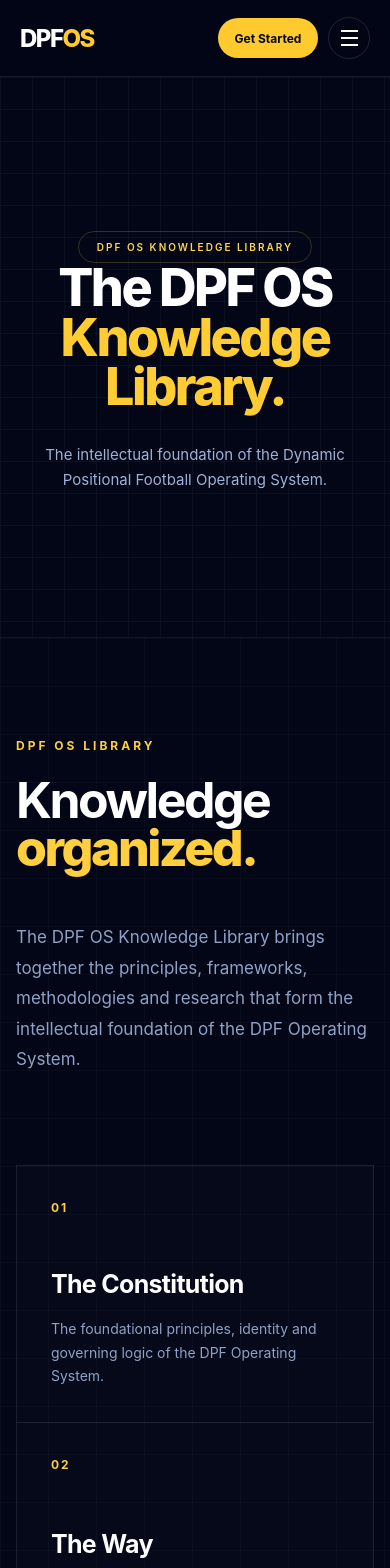
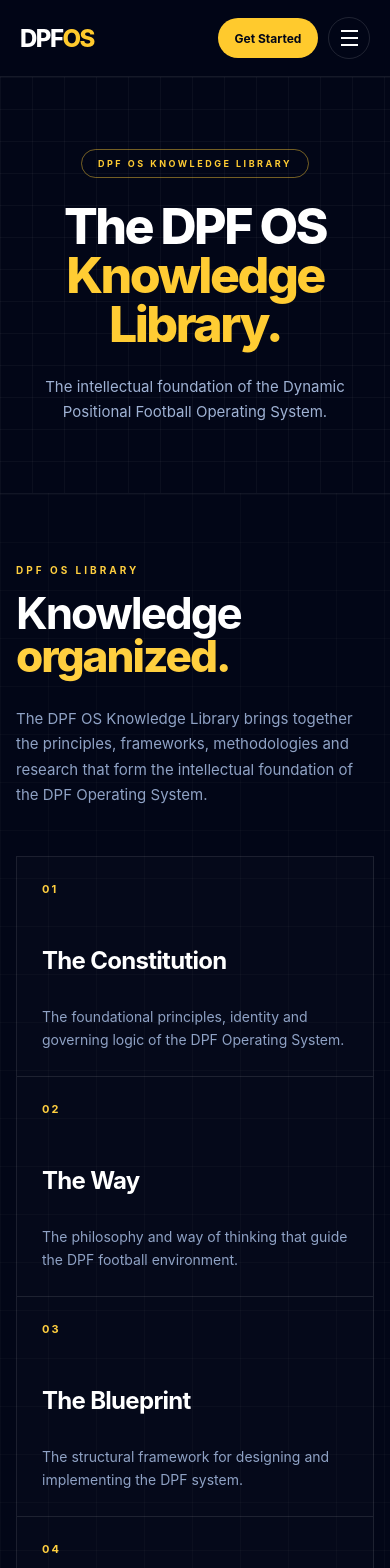
Before and after one commit to dpfos/dpfos-website, a React (Vite) app: page /library in a window 390 px wide. Shown: the top 1568 px of the page. Built offline with nearby package versions, Linux system fonts and the light colour scheme.

Commit message:
Refine library responsive design

```diff
--- a/src/components/library/Library.css
+++ b/src/components/library/Library.css
@@ -4,6 +4,7 @@
   color: #ffffff;
   overflow: hidden;
 }
+
 
 /* ================================
    SHARED CONTAINER
@@ -14,29 +15,43 @@
   margin: 0 auto;
 }
 
+
 /* ================================
    LIBRARY HERO
 ================================ */
 
 .library-hero {
   min-height: calc(100vh - 80px);
+
   display: flex;
-  flex-direction: column;
   align-items: center;
   justify-content: center;
+
   text-align: center;
 
-  padding: 120px 40px 100px;
+  padding: 90px 40px 100px;
 
   background:
-    linear-gradient(rgba(255, 255, 255, 0.035) 1px, transparent 1px),
-    linear-gradient(90deg, rgba(255, 255, 255, 0.035) 1px, transparent 1px),
+    linear-gradient(
+      rgba(255, 255, 255, 0.035) 1px,
+      transparent 1px
+    ),
+    linear-gradient(
+      90deg,
+      rgba(255, 255, 255, 0.035) 1px,
+      transparent 1px
+    ),
     #020617;
 
   background-size: 32px 32px;
 }
 
-.library-hero-label {
+
+/* ================================
+   HERO LABEL
+================================ */
+
+.library-label {
   display: inline-flex;
   align-items: center;
   justify-content: center;
@@ -50,20 +65,29 @@
 
   font-size: 11px;
   font-weight: 700;
+
   letter-spacing: 3px;
   text-transform: uppercase;
 
-  margin-bottom: 38px;
+  margin-bottom: 30px;
 }
 
+
+/* ================================
+   HERO TITLE
+================================ */
+
 .library-hero h1 {
-  margin: 0;
+  margin: 0 auto;
 
   max-width: 1100px;
 
   font-size: clamp(64px, 8vw, 120px);
+
   line-height: 0.95;
+
   letter-spacing: -5px;
+
   font-weight: 800;
 
   color: #ffffff;
@@ -74,23 +98,30 @@
   color: #ffcc33;
 }
 
+
+/* ================================
+   HERO DESCRIPTION
+================================ */
+
 .library-hero p {
   max-width: 760px;
 
-  margin: 38px auto 0;
+  margin: 32px auto 0;
 
   color: #9fb2d4;
 
   font-size: 17px;
+
   line-height: 1.7;
 }
+
 
 /* ================================
    INTRO
 ================================ */
 
 .library-intro {
-  padding: 140px 0 160px;
+  padding: 110px 0 140px;
 
   background-color: #020617;
 
@@ -110,25 +141,39 @@
   border-top: 1px solid rgba(255, 255, 255, 0.06);
 }
 
+
+/* ================================
+   INTRO GRID
+================================ */
+
 .library-intro-grid {
   display: grid;
+
   grid-template-columns: 1fr 0.8fr;
-  gap: 100px;
+
+  gap: 80px;
 
   align-items: end;
 
-  margin-bottom: 90px;
+  margin-bottom: 70px;
 }
+
+
+/* ================================
+   INTRO TITLE
+================================ */
 
 .library-intro-title > span {
   display: block;
 
-  margin-bottom: 24px;
+  margin-bottom: 20px;
 
   color: #ffcf3f;
 
   font-size: 12px;
+
   font-weight: 700;
+
   letter-spacing: 3px;
 }
 
@@ -136,7 +181,9 @@
   margin: 0;
 
   font-size: clamp(48px, 6vw, 82px);
+
   line-height: 0.95;
+
   letter-spacing: -4px;
 }
 
@@ -144,6 +191,11 @@
   color: #ffcf3f;
   font-weight: 800;
 }
+
+
+/* ================================
+   INTRO TEXT
+================================ */
 
 .library-intro-text p {
   margin: 0;
@@ -153,8 +205,10 @@
   color: #8fa2c5;
 
   font-size: 17px;
+
   line-height: 1.8;
 }
+
 
 /* ================================
    LIBRARY GRID
@@ -162,18 +216,26 @@
 
 .library-grid {
   display: grid;
+
   grid-template-columns: repeat(3, 1fr);
 
   border-top: 1px solid rgba(255, 255, 255, 0.1);
+
   border-left: 1px solid rgba(255, 255, 255, 0.1);
 }
+
+
+/* ================================
+   LIBRARY CARD
+================================ */
 
 .library-card {
   min-height: 270px;
 
-  padding: 34px;
+  padding: 32px;
 
   border-right: 1px solid rgba(255, 255, 255, 0.1);
+
   border-bottom: 1px solid rgba(255, 255, 255, 0.1);
 
   background: rgba(255, 255, 255, 0.012);
@@ -186,30 +248,50 @@
 
 .library-card:hover {
   background: rgba(255, 255, 255, 0.035);
+
   border-color: rgba(255, 207, 63, 0.35);
 
   transform: translateY(-4px);
 }
 
+
+/* ================================
+   CARD NUMBER
+================================ */
+
 .library-card > span {
   display: block;
 
-  margin-bottom: 55px;
+  margin-bottom: 45px;
 
   color: #ffcf3f;
 
   font-size: 12px;
+
   font-weight: 700;
+
   letter-spacing: 2px;
 }
 
+
+/* ================================
+   CARD TITLE
+================================ */
+
 .library-card h3 {
-  margin: 0 0 18px;
+  margin: 0 0 16px;
 
   font-size: 25px;
+
   line-height: 1.15;
+
   letter-spacing: -0.7px;
 }
+
+
+/* ================================
+   CARD DESCRIPTION
+================================ */
 
 .library-card p {
   margin: 0;
@@ -219,31 +301,39 @@
   color: #8fa2c5;
 
   font-size: 14px;
+
   line-height: 1.7;
 }
 
+
 /* ================================
-   RESPONSIVE
+   TABLET
 ================================ */
 
 @media (max-width: 900px) {
+
   .library-container {
     width: min(100% - 40px, 700px);
   }
 
   .library-hero {
     min-height: 620px;
-    padding: 100px 0 80px;
+
+    padding: 80px 0 80px;
   }
 
   .library-hero h1 {
     font-size: clamp(54px, 10vw, 82px);
+
     letter-spacing: -3px;
   }
 
   .library-intro-grid {
     grid-template-columns: 1fr;
-    gap: 50px;
+
+    gap: 40px;
+
+    margin-bottom: 60px;
   }
 
   .library-grid {
@@ -251,45 +341,130 @@
   }
 }
 
+
+/* ================================
+   MOBILE
+================================ */
+
 @media (max-width: 600px) {
+
   .library-container {
     width: calc(100% - 32px);
   }
 
+
+  /* HERO */
+
   .library-hero {
-    min-height: 560px;
-    padding: 80px 0 70px;
+    min-height: auto;
+
+    padding: 72px 0 68px;
   }
 
+
   .library-label {
-    font-size: 10px;
-    letter-spacing: 2px;
+    padding: 8px 16px;
+
+    font-size: 9px;
+
+    letter-spacing: 2.5px;
+
+    margin-bottom: 24px;
   }
 
+
   .library-hero h1 {
-    font-size: 52px;
+    font-size: 50px;
+
+    line-height: 0.98;
+
     letter-spacing: -2.5px;
   }
 
+
   .library-hero p {
-    margin-top: 30px;
+    max-width: 330px;
+
+    margin-top: 26px;
+
     font-size: 15px;
+
+    line-height: 1.65;
   }
 
+
+  /* INTRO */
+
   .library-intro {
-    padding: 100px 0;
+    padding: 70px 0 85px;
   }
 
+
+  .library-intro-grid {
+    gap: 28px;
+
+    margin-bottom: 48px;
+  }
+
+
+  .library-intro-title > span {
+    margin-bottom: 16px;
+
+    font-size: 10px;
+
+    letter-spacing: 3px;
+  }
+
+
   .library-intro-title h2 {
-    font-size: 50px;
-    letter-spacing: -2.5px;
+    font-size: 44px;
+
+    line-height: 0.98;
+
+    letter-spacing: -2px;
   }
+
+
+  .library-intro-text p {
+    font-size: 15px;
+
+    line-height: 1.7;
+  }
+
+
+  /* BOOK GRID */
 
   .library-grid {
     grid-template-columns: 1fr;
   }
 
+
   .library-card {
-    min-height: 240px;
+    min-height: 220px;
+
+    padding: 25px;
+  }
+
+
+  .library-card > span {
+    margin-bottom: 35px;
+
+    font-size: 11px;
+  }
+
+
+  .library-card h3 {
+    margin-bottom: 14px;
+
+    font-size: 24px;
+  }
+
+
+  .library-card p {
+    max-width: 100%;
+
+    font-size: 14px;
+
+    line-height: 1.65;
   }
 }
```
Also changed, not shown: src/components/library/Library.jsx (+19 -0 lines).
